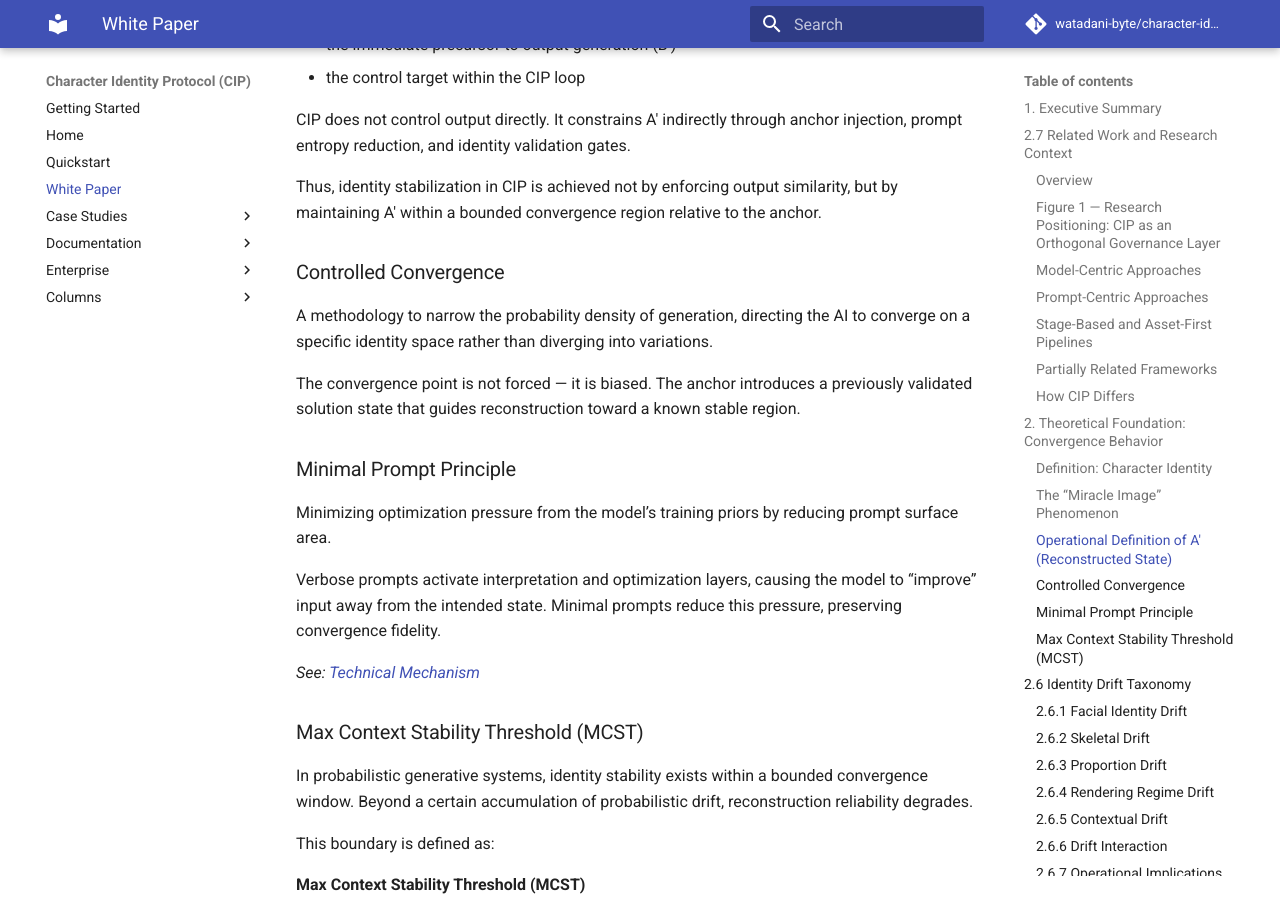
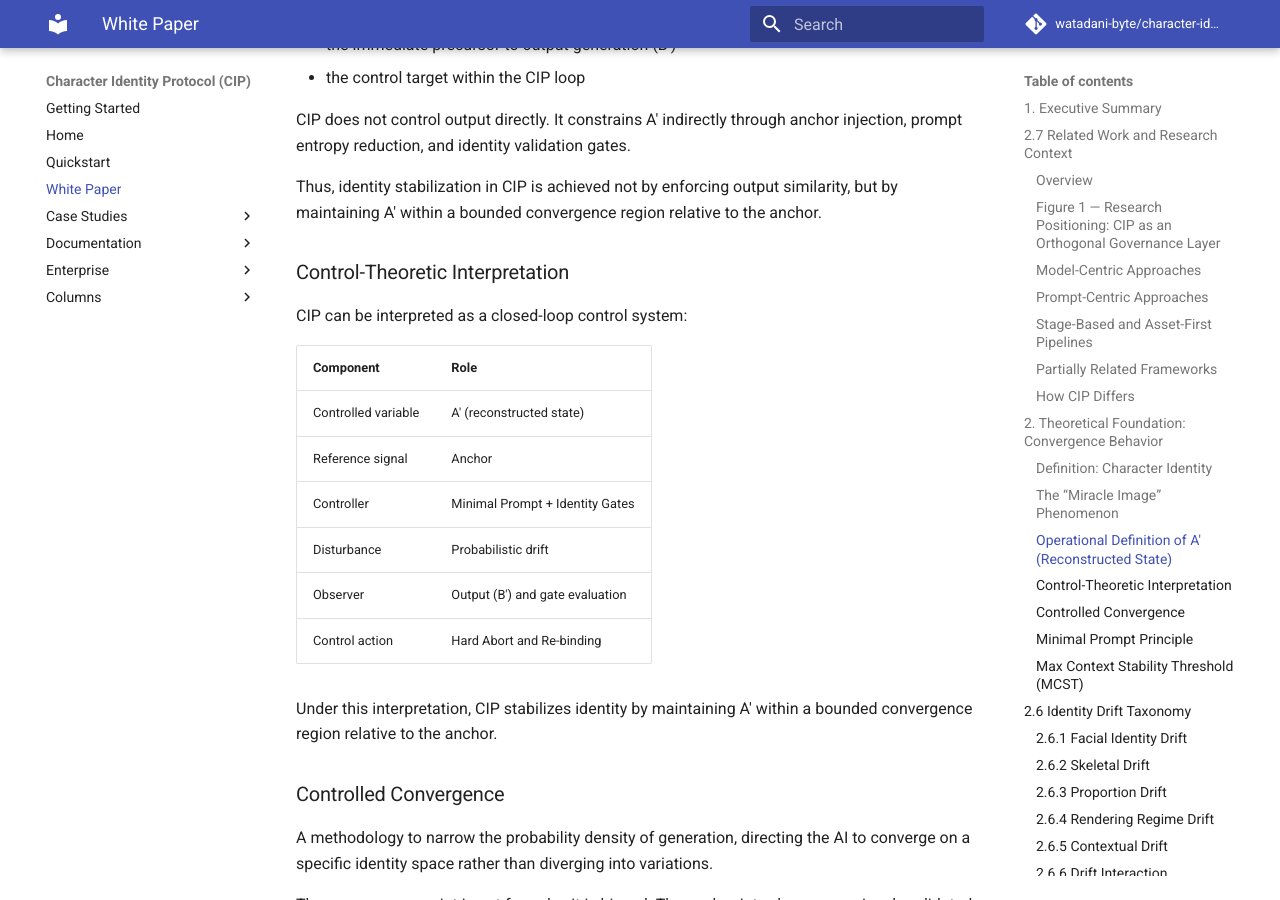
Before and after one commit to watadani-byte/character-identity-protocol, an MkDocs documentation site: the page built from docs/whitepaper_v1.md, in a window 1280 px wide and 900 px high, scrolled down 4951 px. Built offline with MkDocs 1.6.1 and Material for MkDocs 9.7.7, drawn with Linux system fonts in a browser that asks for light colours; comment, search, counter and statistics services are not loaded.

Commit message:
whitepaper_v1.md を更新

```diff
--- a/docs/whitepaper_v1.md
+++ b/docs/whitepaper_v1.md
@@ -147,6 +147,21 @@ CIP does not control output directly.
 It constrains A′ indirectly through anchor injection, prompt entropy reduction, and identity validation gates.
 
 Thus, identity stabilization in CIP is achieved not by enforcing output similarity, but by maintaining A′ within a bounded convergence region relative to the anchor.
+
+### Control-Theoretic Interpretation
+
+CIP can be interpreted as a closed-loop control system:
+
+|Component          |Role                           |
+|-------------------|-------------------------------|
+|Controlled variable|A′ (reconstructed state)       |
+|Reference signal   |Anchor                         |
+|Controller         |Minimal Prompt + Identity Gates|
+|Disturbance        |Probabilistic drift            |
+|Observer           |Output (B′) and gate evaluation|
+|Control action     |Hard Abort and Re-binding      |
+
+Under this interpretation, CIP stabilizes identity by maintaining A′ within a bounded convergence region relative to the anchor.
 
 ### Controlled Convergence
 
```
